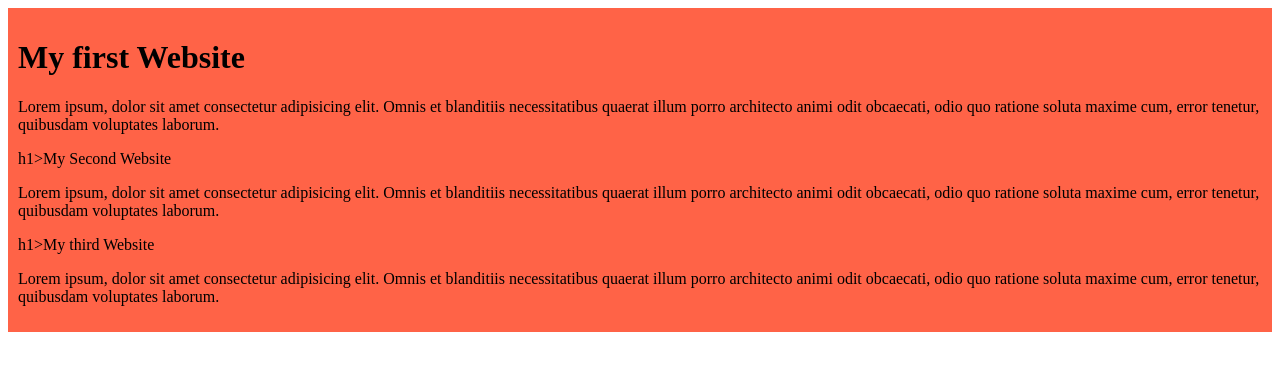
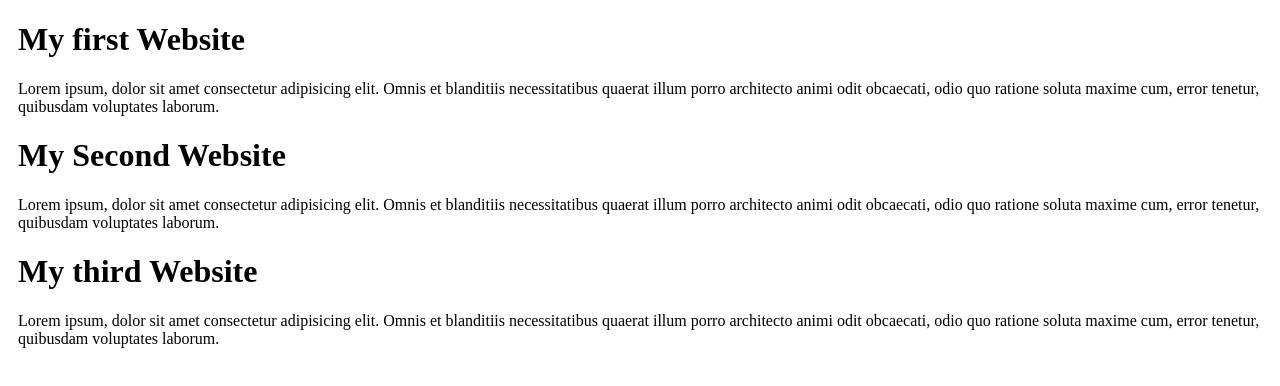
Before and after one commit to Ancishan/my-simple-website, a plain HTML site: page index.html in a window 1280 px wide. Drawn offline with Linux system fonts and the light colour scheme.

```diff
--- a/index.html
+++ b/index.html
@@ -11,11 +11,11 @@
         <p>
             Lorem ipsum, dolor sit amet consectetur adipisicing elit. Omnis et blanditiis necessitatibus quaerat illum porro architecto animi odit obcaecati, odio quo ratione soluta maxime cum, error tenetur, quibusdam voluptates laborum.
         </p>
-        h1>My Second Website</h1>
+        <h1>My Second Website</h1>
         <p>
             Lorem ipsum, dolor sit amet consectetur adipisicing elit. Omnis et blanditiis necessitatibus quaerat illum porro architecto animi odit obcaecati, odio quo ratione soluta maxime cum, error tenetur, quibusdam voluptates laborum.
         </p>
-        h1>My third Website</h1>
+        <h1>My third Website</h1>
         <p>
             Lorem ipsum, dolor sit amet consectetur adipisicing elit. Omnis et blanditiis necessitatibus quaerat illum porro architecto animi odit obcaecati, odio quo ratione soluta maxime cum, error tenetur, quibusdam voluptates laborum.
         </p>
--- a/styles/blog.css
+++ b/styles/blog.css
@@ -1,4 +1,4 @@
 div{
-    background-color: tomato;
-    padding: 10px;
+
+    margin: 10px;
 }
```
